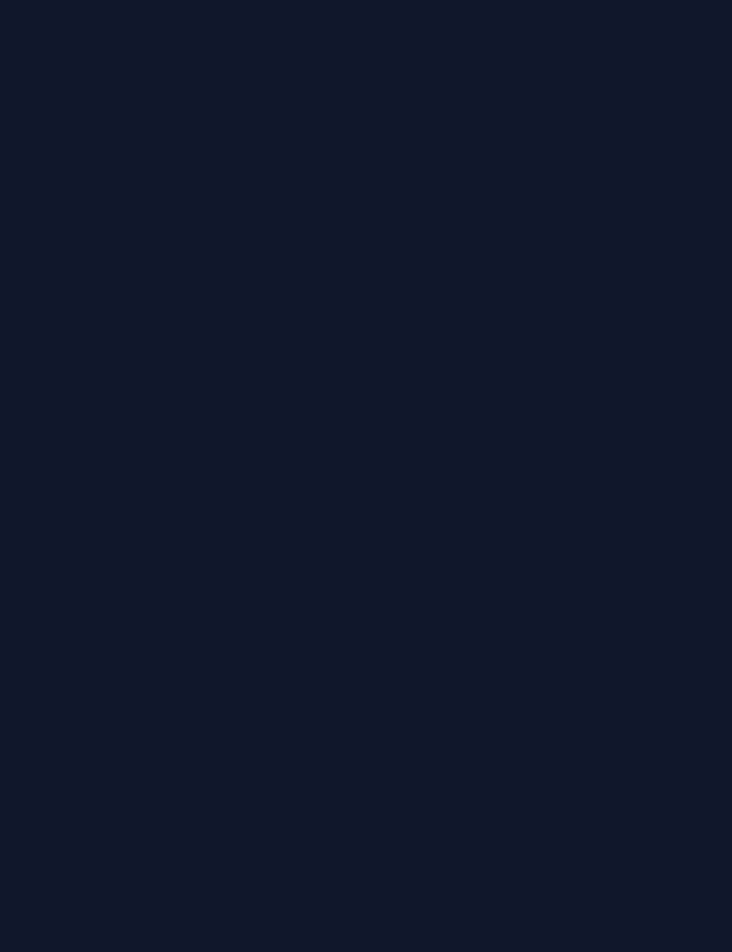
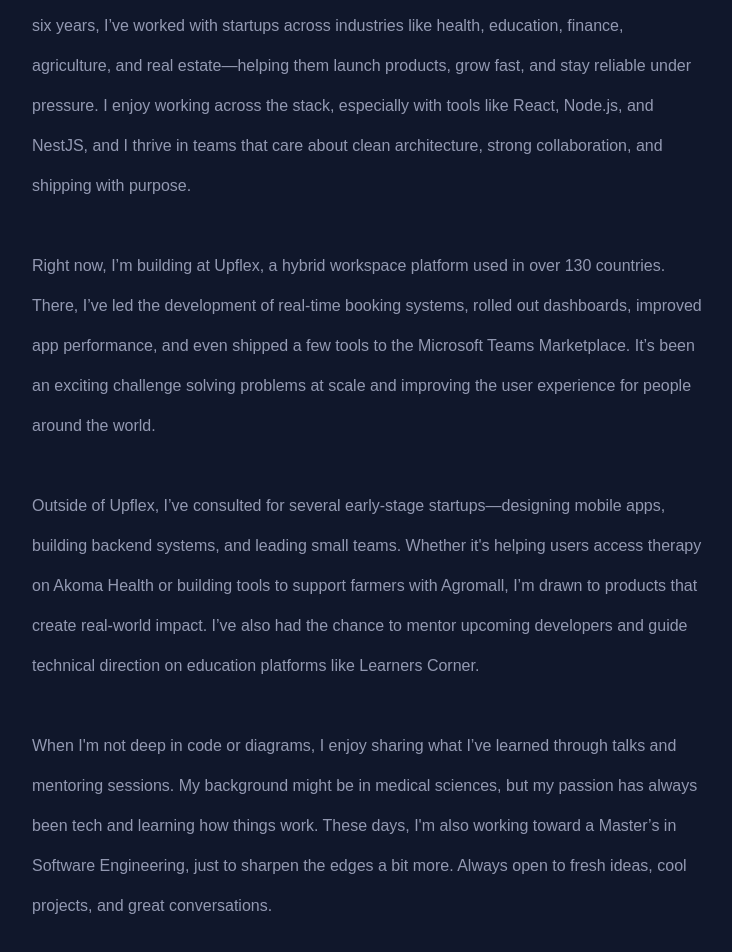
Before and after one commit to kenovienadu/ken-portfolio-2025, a Next.js app: page / in a window 1280 px wide. Shown: the part 154-1106 px from the top of the page, without its empty margins (500-1232 px from the left). Before the commit the page ends 880 px from the top, so only its background shows below. Built offline with nearby package versions, Linux system fonts and the light colour scheme.

Commit message:
update Home component with personal introduction and professional background

```diff
--- a/src/pages/index.tsx
+++ b/src/pages/index.tsx
@@ -1,7 +1,34 @@
 export default function Home() {
   return (
-    <div>
-      Yes, hello world
+    <div className="flex flex-col gap-10 max-w-2xl leading-10">
+      <p className="opacity-70">
+        I'm a fullstack engineer with a knack for turning ideas into real, scalable software. Over the last six years,
+        I’ve worked with startups across industries like health, education, finance, agriculture, and real estate—helping
+        them launch products, grow fast, and stay reliable under pressure. I enjoy working across the stack,
+        especially with tools like React, Node.js, and NestJS, and I thrive in teams that care about clean architecture,
+        strong collaboration, and shipping with purpose.
+      </p>
+
+      <p className="opacity-70">
+        Right now, I’m building at Upflex, a hybrid workspace platform used in over 130 countries.
+        There, I’ve led the development of real-time booking systems, rolled out dashboards, improved app performance, and
+        even shipped a few tools to the Microsoft Teams Marketplace. It’s been an exciting challenge solving problems at
+        scale and improving the user experience for people around the world.
+      </p>
+
+      <p className="opacity-70">
+        Outside of Upflex, I’ve consulted for several early-stage startups—designing mobile apps, building backend systems,
+        and leading small teams. Whether it's helping users access therapy on Akoma Health or building tools to support
+        farmers with Agromall, I’m drawn to products that create real-world impact. I’ve also had the chance to mentor
+        upcoming developers and guide technical direction on education platforms like Learners Corner.
+      </p>
+
+      <p className="opacity-70">
+        When I'm not deep in code or diagrams, I enjoy sharing what I’ve learned through talks and mentoring sessions.
+        My background might be in medical sciences, but my passion has always been tech and learning how things work.
+        These days, I'm also working toward a Master’s in Software Engineering, just to sharpen the edges a bit more.
+        Always open to fresh ideas, cool projects, and great conversations.
+      </p>
     </div>
   );
 }
```
